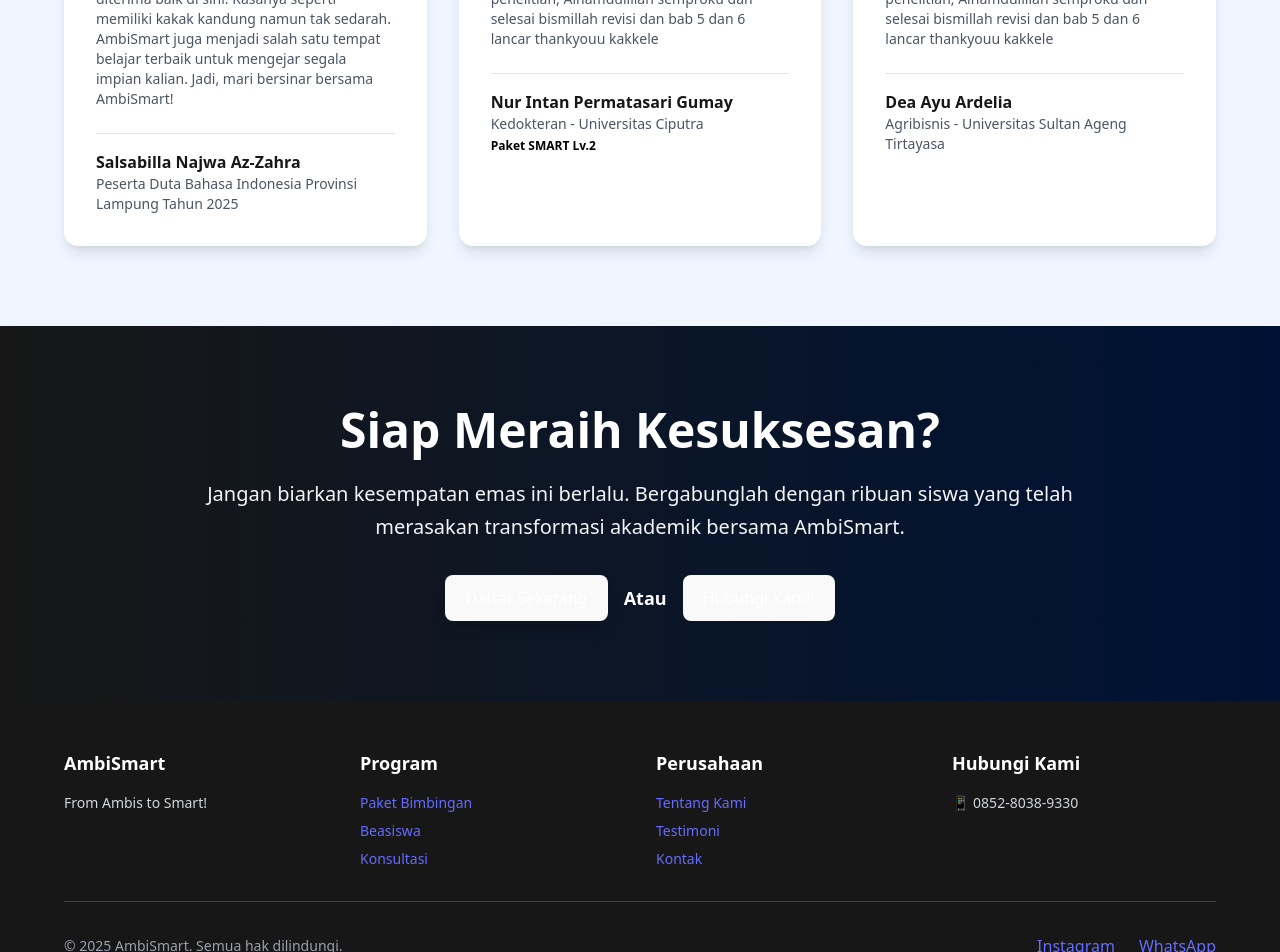
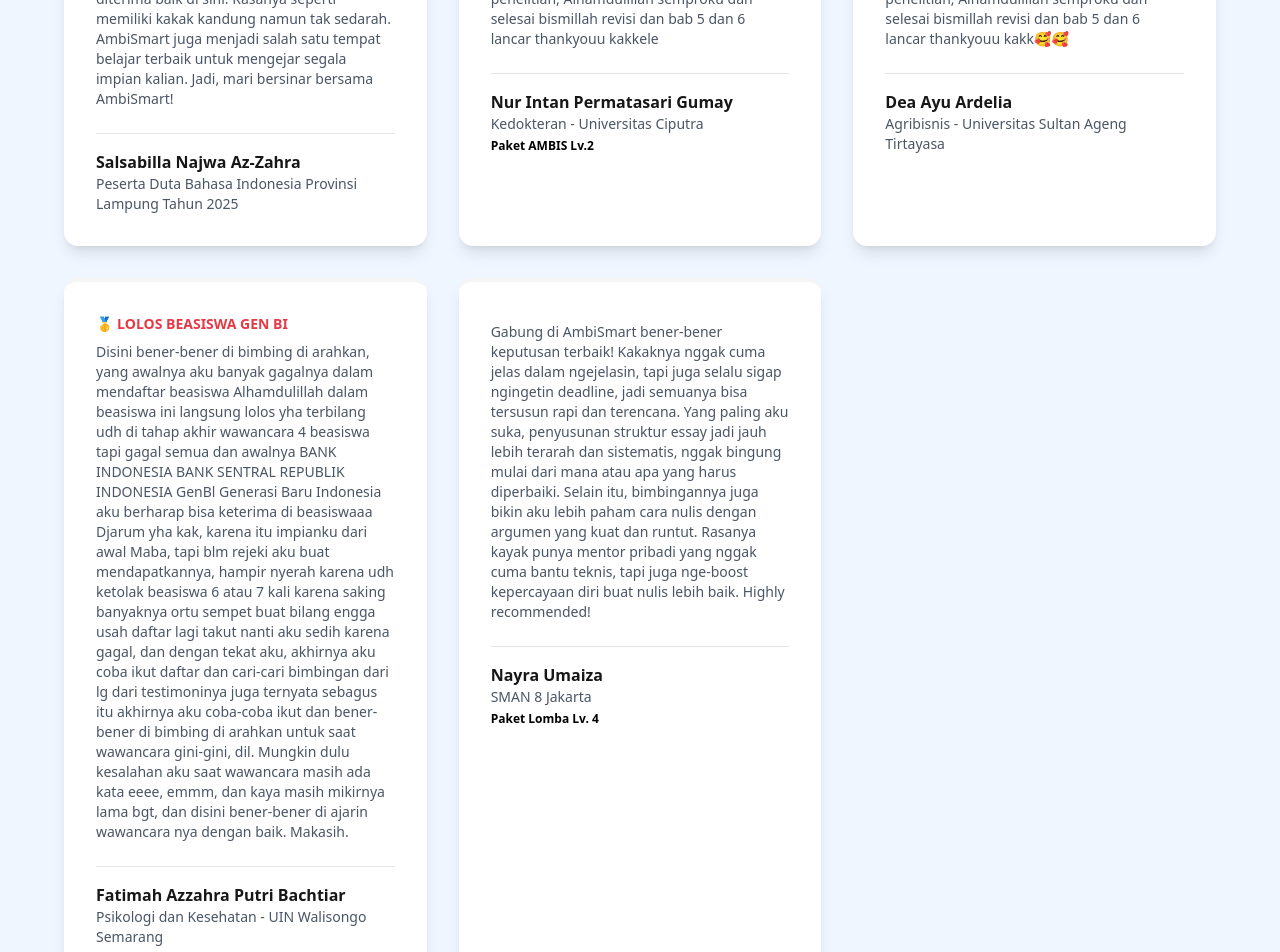
Before and after one commit to LuthfiAditya01/ambismart, a React (Vite) app: page / in a window 1280 px wide. Shown: the part 4460-5412 px from the top of the page. Built offline with nearby package versions, Linux system fonts and the light colour scheme.

Commit message:
Add ID to about section and update testimonials package names and quotes

```diff
--- a/src/components/about.tsx
+++ b/src/components/about.tsx
@@ -3,7 +3,7 @@
 export default function About() {
   // useDocumentTitle("Tentang — AmbiSmart"); //Contoh Penggunaan
   return (
-    <section className="py-12 sm:py-16 md:py-20 px-4 sm:px-6 lg:px-8 bg-gray-50">
+    <section id="about" className="py-12 sm:py-16 md:py-20 px-4 sm:px-6 lg:px-8 bg-gray-50">
       <div className="max-w-6xl mx-auto">
         <div className="grid grid-cols-1 md:grid-cols-2 gap-8 md:gap-12 items-center mb-12 md:mb-16">
           <div className="text-center md:text-left">
--- a/src/components/testimonials.tsx
+++ b/src/components/testimonials.tsx
@@ -35,7 +35,7 @@
     {
       name: "Nur Intan Permatasari Gumay",
       major: "Kedokteran - Universitas Ciputra",
-      package: "Paket SMART Lv.2",
+      package: "Paket AMBIS Lv.2",
       achievement: "✨ LANCAR SEMPRO",
       quote:
         "Makasih banyak buat tutor2 di ambissmart atas sharing ilmunya tentang tata cara presentasi sidang dan gambaran menulis penelitian, Alhamdulillah semproku dah selesai bismillah revisi dan bab 5 dan 6 lancar thankyouu kakkele",
@@ -46,7 +46,22 @@
       // package: "Paket SMART Lv.2",
       achievement: "🥇 Lulusan Terbaik",
       quote:
-        "Makasih banyak buat tutor2 di ambissmart atas sharing ilmunya tentang tata cara presentasi sidang dan gambaran menulis penelitian, Alhamdulillah semproku dah selesai bismillah revisi dan bab 5 dan 6 lancar thankyouu kakkele",
+        "Makasih banyak buat tutor2 di ambissmart atas sharing ilmunya tentang tata cara presentasi sidang dan gambaran menulis penelitian, Alhamdulillah semproku dah selesai bismillah revisi dan bab 5 dan 6 lancar thankyouu kakk🥰🥰",
+    },
+    {
+      name: "Fatimah Azzahra Putri Bachtiar",
+      major: "Psikologi dan Kesehatan - UIN Walisongo Semarang",
+      // package: "Paket SMART Lv.2",
+      achievement: "🥇 Lolos Beasiswa GEN BI",
+      quote: "Disini bener-bener di bimbing di arahkan, yang awalnya aku banyak gagalnya dalam mendaftar beasiswa Alhamdulillah dalam beasiswa ini langsung lolos yha terbilang udh di tahap akhir wawancara 4 beasiswa tapi gagal semua dan awalnya BANK INDONESIA BANK SENTRAL REPUBLIK INDONESIA GenBl Generasi Baru Indonesia aku berharap bisa keterima di beasiswaaa Djarum yha kak, karena itu impianku dari awal Maba, tapi blm rejeki aku buat mendapatkannya, hampir nyerah karena udh ketolak beasiswa 6 atau 7 kali karena saking banyaknya ortu sempet buat bilang engga usah daftar lagi takut nanti aku sedih karena gagal, dan dengan tekat aku, akhirnya aku coba ikut daftar dan cari-cari bimbingan dari lg dari testimoninya juga ternyata sebagus itu akhirnya aku coba-coba ikut dan bener-bener di bimbing di arahkan untuk saat wawancara gini-gini, dil. Mungkin dulu kesalahan aku saat wawancara masih ada kata eeee, emmm, dan kaya masih mikirnya lama bgt, dan disini bener-bener di ajarin wawancara nya dengan baik. Makasih.",
+    },
+    {
+      name: "Nayra Umaiza",
+      major: "SMAN 8 Jakarta",
+      package: "Paket Lomba Lv. 4",
+      // achievement: "🥇 Lulusan Terbaik",
+      quote:
+        "Gabung di AmbiSmart bener-bener keputusan terbaik! Kakaknya nggak cuma jelas dalam ngejelasin, tapi juga selalu sigap ngingetin deadline, jadi semuanya bisa tersusun rapi dan terencana. Yang paling aku suka, penyusunan struktur essay jadi jauh lebih terarah dan sistematis, nggak bingung mulai dari mana atau apa yang harus diperbaiki. Selain itu, bimbingannya juga bikin aku lebih paham cara nulis dengan argumen yang kuat dan runtut. Rasanya kayak punya mentor pribadi yang nggak cuma bantu teknis, tapi juga nge-boost kepercayaan diri buat nulis lebih baik. Highly recommended!",
     },
   ]
 
@@ -67,7 +82,7 @@
               className="bg-white rounded-xl p-8 shadow-lg hover:shadow-xl transition-shadow border-t-4 border-accent"
             >
               <div className="mb-4">
-                <p className="text-sm text-accent-red font-bold">{testimonial.achievement.toUpperCase()}</p>
+                {testimonial.achievement ? <p className="text-sm text-accent-red font-bold">{testimonial.achievement.toUpperCase()}</p> : null}
                 <p className="text-gray-600 text-sm mt-2">{testimonial.quote}</p>
               </div>
 
```
